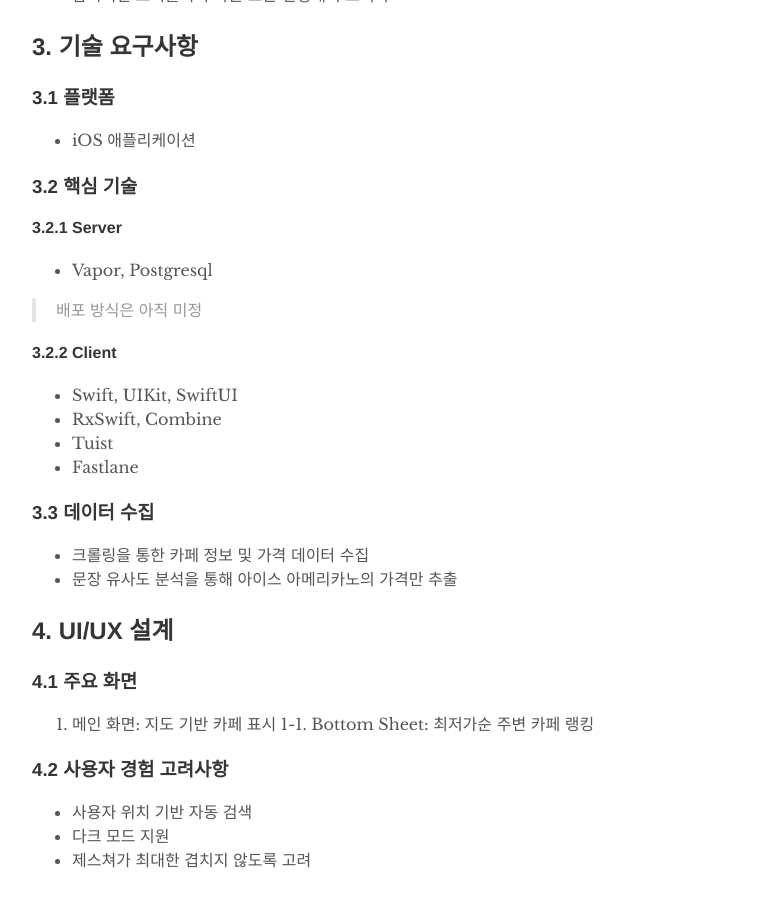
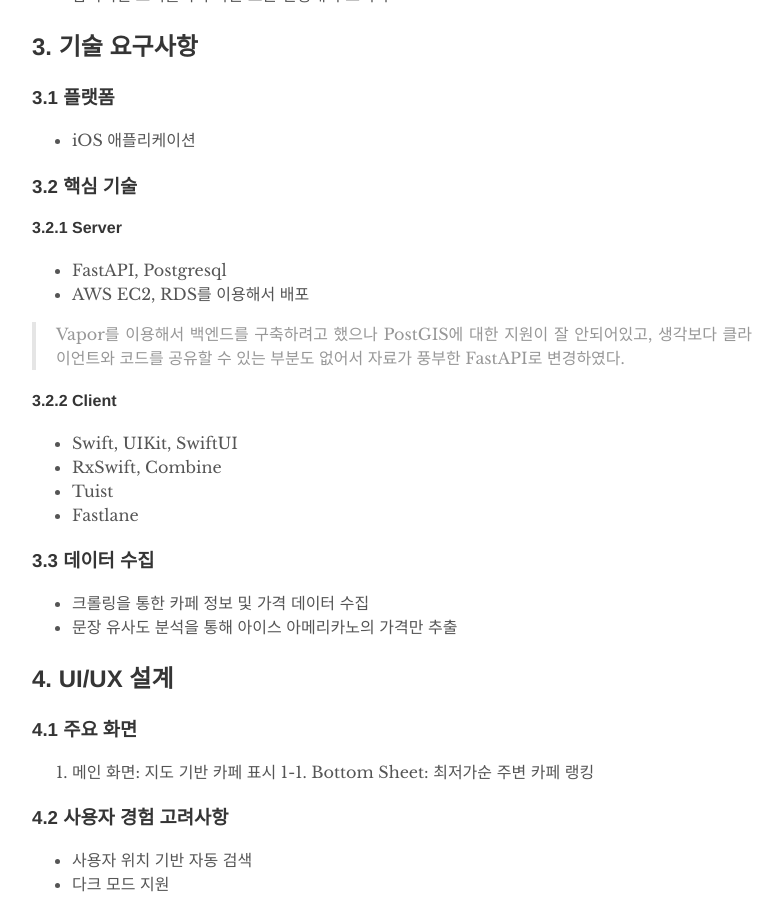
Before and after one commit to doremin/doremin.github.io, a Jekyll site: the page built from _posts/2024-09-04-17:13.md, in a window 1280 px wide and 900 px high, scrolled down 1262 px. Shown: the whole window, without its empty margins (208-991 px from the left). Built offline with Jekyll 4.4.1, drawn with Linux system fonts in a browser that asks for light colours.

Commit message:
[UPDATE] Server에서 사용할 기술 수정

```diff
--- a/_posts/2024-09-04-17:13.md
+++ b/_posts/2024-09-04-17:13.md
@@ -55,9 +55,10 @@
 
 #### 3.2.1 Server
 
-- Vapor, Postgresql
+- FastAPI, Postgresql
+- AWS EC2, RDS를 이용해서 배포
 
-> 배포 방식은 아직 미정
+> Vapor를 이용해서 백엔드를 구축하려고 했으나 PostGIS에 대한 지원이 잘 안되어있고, 생각보다 클라이언트와 코드를 공유할 수 있는 부분도 없어서 자료가 풍부한 FastAPI로 변경하였다.
 
 #### 3.2.2 Client
 
```
